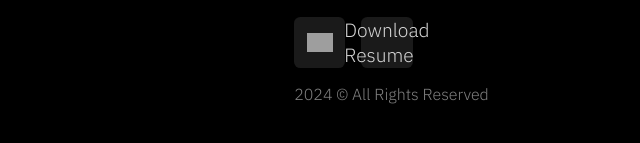
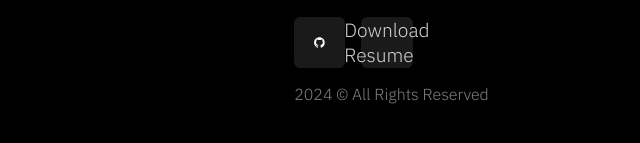
Before and after one commit to TheRealChrisWilliams/TheRealChrisWilliams.github.io, a plain HTML site: page index.html in a window 1280 px wide. Shown: the part 1221-1364 px from the top of the page, 225-865 px from the left. Drawn offline with Linux system fonts and the light colour scheme; grey boxes are pictures that could not be loaded.

Commit message:
Update index.html

```diff
--- a/index.html
+++ b/index.html
@@ -22,7 +22,7 @@
         <div class="social">
           <!-- Existing links -->
           <a href="https://github.com/TheRealChrisWilliams" target="_blank" class="link">
-            <img src="https://assets.codepen.io/9051928/codepen_1.png" alt="" />
+            <img src="github.svg" alt="" />
           </a>
           <!-- Link to download the resume -->
           <a href="docs/Chris_Williams_Resume.pdf" download="Chris_Williams_Resume.pdf" class="link">
```
